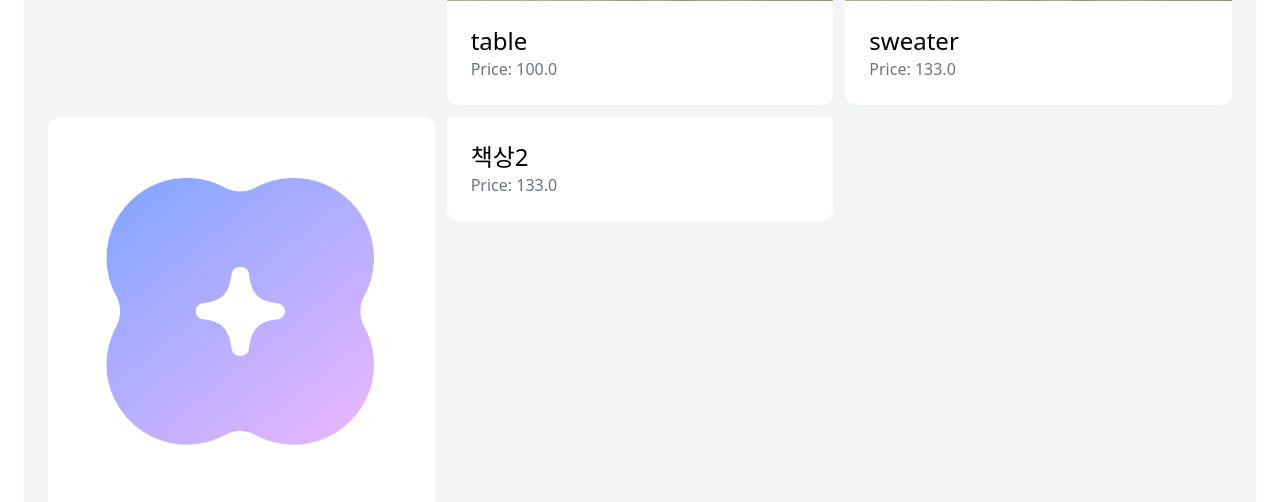
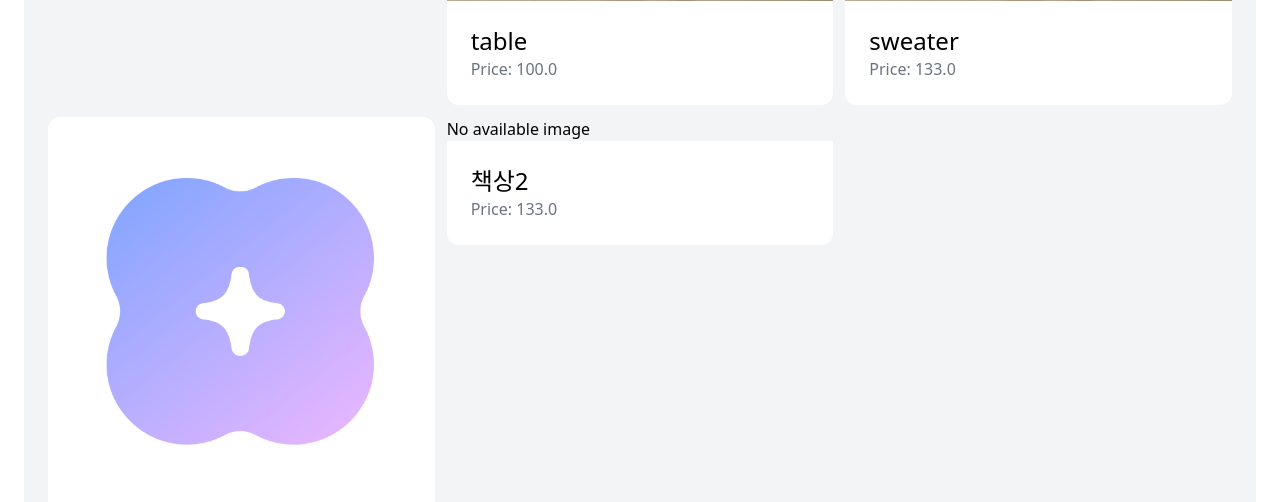
Before and after one commit to Bumsu-Yi/marketplace, a Django app: page / in a window 1280 px wide. Shown: the part 768-1270 px from the top of the page. Run offline with Django 4.2, Linux system fonts and the light colour scheme; data comes from the database, SQL or seed files in the repository; both versions use the stored data as it was after the commit; some libraries are stand-ins or nearby versions.

Commit message:
image not displaying issue solved by handling the case when the image is not assigned to an item

```diff
--- a/marketplace/core/templates/core/index.html
+++ b/marketplace/core/templates/core/index.html
@@ -11,7 +11,11 @@
                 <div>
                     <a href="#">
                         <div>
-                            <img src="{{ item.image }}" class = "rounded-t-xl">
+                            {% if item.image %}
+                            <img src="{{ item.image.url }}" class="rounded-t-xl">
+                            {% else %}
+                            <p>No available image</p>
+                            {% endif %}
                         </div>
                             <div class="p-6 bg-white rounded-b-xl">
                                 <h2 class="text-2xl">{{ item.name }}</h2>
--- a/marketplace/core/views.py
+++ b/marketplace/core/views.py
@@ -3,7 +3,7 @@ from django.shortcuts import render
 from item.models import Category, Item
 
 def index(request):
-    items = Item.objects.filter(is_sold=False)[0:6]
+    items = Item.objects.filter(is_sold=False)
     categories = Category.objects.all()
 
     return render(request,'core/index.html', {
--- a/marketplace/marketplace/settings.py
+++ b/marketplace/marketplace/settings.py
@@ -119,7 +119,7 @@ USE_TZ = True
 
 STATIC_URL = 'static/'
 MEDIA_URL = 'media/'
-MEDIA_ROOT = 'media/'
+MEDIA_ROOT = BASE_DIR / 'media'
 # Default primary key field type
 # https://docs.djangoproject.com/en/4.2/ref/settings/#default-auto-field
 
```
Also changed, not shown: marketplace/db.sqlite3, marketplace/media/item_images/app_icon.png (added), marketplace/media/item_images/coat_3WHm2Sm.jpg (added).
